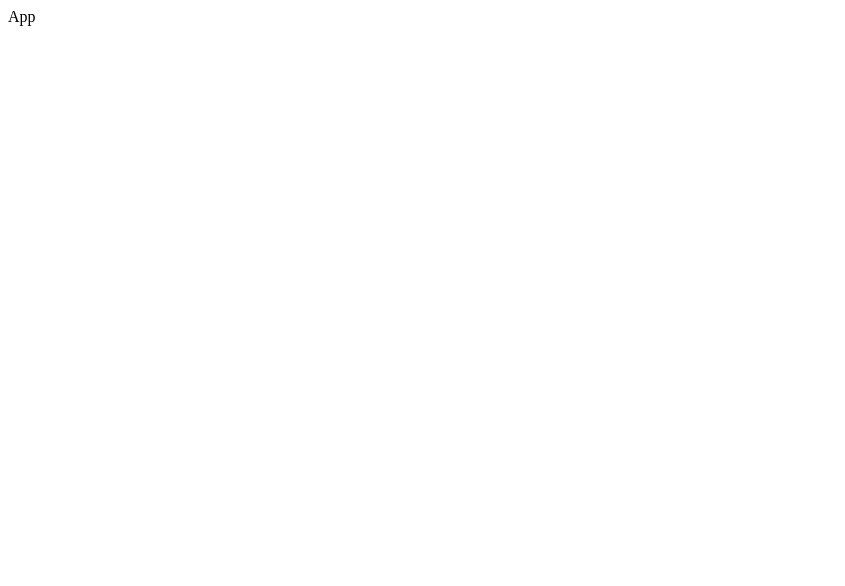
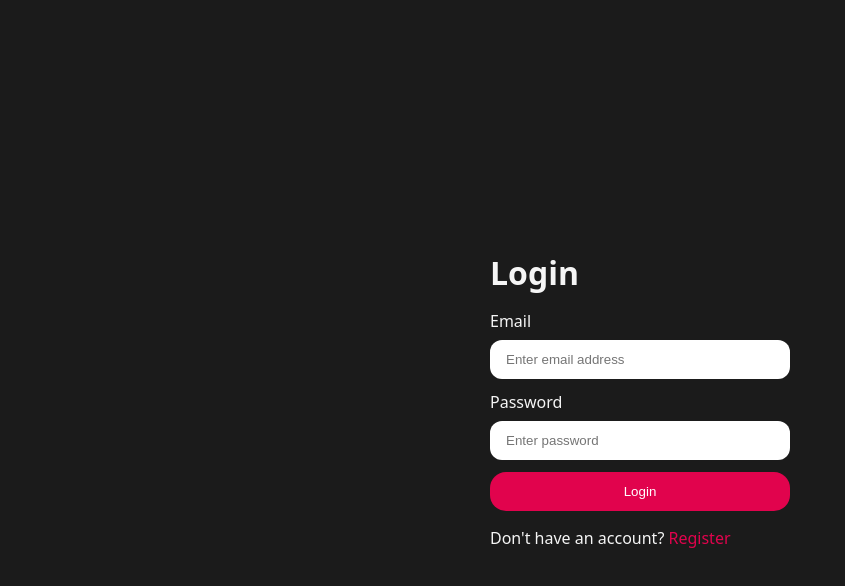
Before and after one commit to Harshsahu11/Interview-Assistant-ai, a React app in the folder Frontend/: page /login in a window 1280 px wide. Shown: the top 586 px of the page, without its empty margins (0-845 px from the left). Built offline with nearby package versions, Linux system fonts and the light colour scheme; the HTML template or start-up script is replaced by a standard one.

Commit message:
Login and Register UI

```diff
--- a/Frontend/package.json
+++ b/Frontend/package.json
@@ -11,7 +11,9 @@
   },
   "dependencies": {
     "react": "^19.2.0",
-    "react-dom": "^19.2.0"
+    "react-dom": "^19.2.0",
+    "react-router": "^7.13.1",
+    "react-router-dom": "^7.13.1"
   },
   "devDependencies": {
     "@eslint/js": "^9.39.1",
@@ -22,6 +24,7 @@
     "eslint-plugin-react-hooks": "^7.0.1",
     "eslint-plugin-react-refresh": "^0.4.24",
     "globals": "^16.5.0",
+    "sass-embedded": "^1.97.3",
     "vite": "^7.3.1"
   }
 }
--- a/Frontend/src/App.jsx
+++ b/Frontend/src/App.jsx
@@ -1,7 +1,13 @@
 import React from "react";
+import { RouterProvider } from "react-router";
+import { router } from "./app.routes.jsx";
 
 const App = () => {
-  return <div>App</div>;
+  return (
+    <>
+      <RouterProvider router={router} />
+    </>
+  );
 };
 
 export default App;
--- /dev/null
+++ b/Frontend/src/app.routes.jsx
@@ -0,0 +1,16 @@
+import {createBrowserRouter} from 'react-router';
+import Login from './features/auth/pages/Login';
+import Register from './features/auth/pages/Register';
+
+
+
+export const router = createBrowserRouter([
+    {
+        path:"/login",
+        element:<Login />
+    },
+    {
+        path:"/register",
+        element:<Register />
+    }
+])
--- /dev/null
+++ b/Frontend/src/features/auth/auth.form.scss
@@ -0,0 +1,48 @@
+main{
+    min-height: 100vh;
+    width: 100%;
+
+    display: flex;
+    align-items: center;
+    justify-content: center;
+
+    .form-container{
+        min-width: 300px;
+
+        display: flex;
+        flex-direction: column;
+        gap: 1rem;
+    }
+
+
+    form{
+        display: flex;
+        flex-direction: column;
+        gap: 0.75rem;
+    }
+
+
+
+    .input-group{
+        display: flex;
+        flex-direction: column;
+
+        gap: 0.5rem;
+
+
+        input{
+            border: none;
+            outline: none;
+
+            padding-inline: 1rem;
+            padding-block: 0.75rem;
+
+            border-radius: 0.75rem;
+        }
+    }
+
+    a{
+        color: #e1034d;
+        text-decoration: none;
+    }
+}
--- /dev/null
+++ b/Frontend/src/features/auth/pages/Login.jsx
@@ -0,0 +1,34 @@
+import React from "react";
+import "../auth.form.scss";
+import { useNavigate ,Link} from "react-router";
+
+const Login = () => {
+
+
+    const handleSubmit = (e)=>{
+        e.preventDefault();
+    }
+
+
+
+  return <main>
+    <div className="form-container">
+        <h1>Login</h1>
+
+        <form onSubmit={handleSubmit}>
+            <div className="input-group">
+                <label htmlFor="email">Email</label>
+                <input type="email" name="email" placeholder="Enter email address" />
+            </div>
+            <div className="input-group">
+                <label htmlFor="password">Password</label>
+                <input type="password" name="password" placeholder="Enter password" />
+            </div>
+            <button className="button primary-button">Login</button>
+        </form>
+        <p>Don't have an account? <Link to={"/register"}>Register</Link></p>
+    </div>
+  </main>
+};
+
+export default Login;
--- /dev/null
+++ b/Frontend/src/features/auth/pages/Register.jsx
@@ -0,0 +1,36 @@
+import React from "react";
+import { useNavigate ,Link} from "react-router";
+
+const Register = () => {
+
+    // const navigate = useNavigate();
+
+    const handleSubmit = (e)=>{
+        e.preventDefault();
+    }
+
+  return <main>
+    <div className="form-container">
+        <h1>Register</h1>
+        <form onSubmit={handleSubmit}>
+            <div className="input-group">
+                <label htmlFor="username">Username</label>
+                <input type="text" name="username" placeholder="Enter username" />
+            </div>
+            <div className="input-group">
+                <label htmlFor="email">Email</label>
+                <input type="email" name="email" placeholder="Enter email address" />
+            </div>
+            <div className="input-group">
+                <label htmlFor="password">Password</label>
+                <input type="password" name="password" placeholder="Enter password" />
+            </div>
+            <button className="button primary-button">Register</button>
+        </form>
+
+        <p>Already have an account? <Link to={"/login"}>Login</Link></p>
+    </div>
+  </main>
+};
+
+export default Register;
--- a/Frontend/src/main.jsx
+++ b/Frontend/src/main.jsx
@@ -1,6 +1,7 @@
 import { StrictMode } from 'react'
 import { createRoot } from 'react-dom/client'
 import App from './App.jsx'
+import "./style.scss";
 
 createRoot(document.getElementById('root')).render(
   <StrictMode>
--- a/Frontend/src/style.scss
+++ b/Frontend/src/style.scss
@@ -0,0 +1,16 @@
+@use "./styles/button.scss";
+
+*{
+    margin:0%;
+    padding: 0%;
+    box-sizing: border-box;
+}
+html,
+body,
+#root{
+    height: 100%;
+    width: 100%;
+    background-color: rgb(27, 27, 27);
+    color: whitesmoke;
+    font-family: system-ui, -apple-system, BlinkMacSystemFont, 'Segoe UI', Roboto, Oxygen, Ubuntu, Cantarell, 'Open Sans', 'Helvetica Neue', sans-serif;
+}
--- /dev/null
+++ b/Frontend/src/styles/button.scss
@@ -0,0 +1,20 @@
+.button{
+    border: none;
+    outline: none;
+    padding-inline: 1.5rem;
+    padding-block: 0.75rem;
+    border-radius: 1rem;
+    cursor: pointer;
+
+    transition: all 0.3s ease-in-out;
+
+    &.primary-button{
+        background-color: #e1034d;
+        color: white;
+    }
+
+    &:active{
+        transform: scale(1.1);
+
+    }
+}
```
Also changed, not shown: 1 other file (tests, documents, lock files or other folders).
